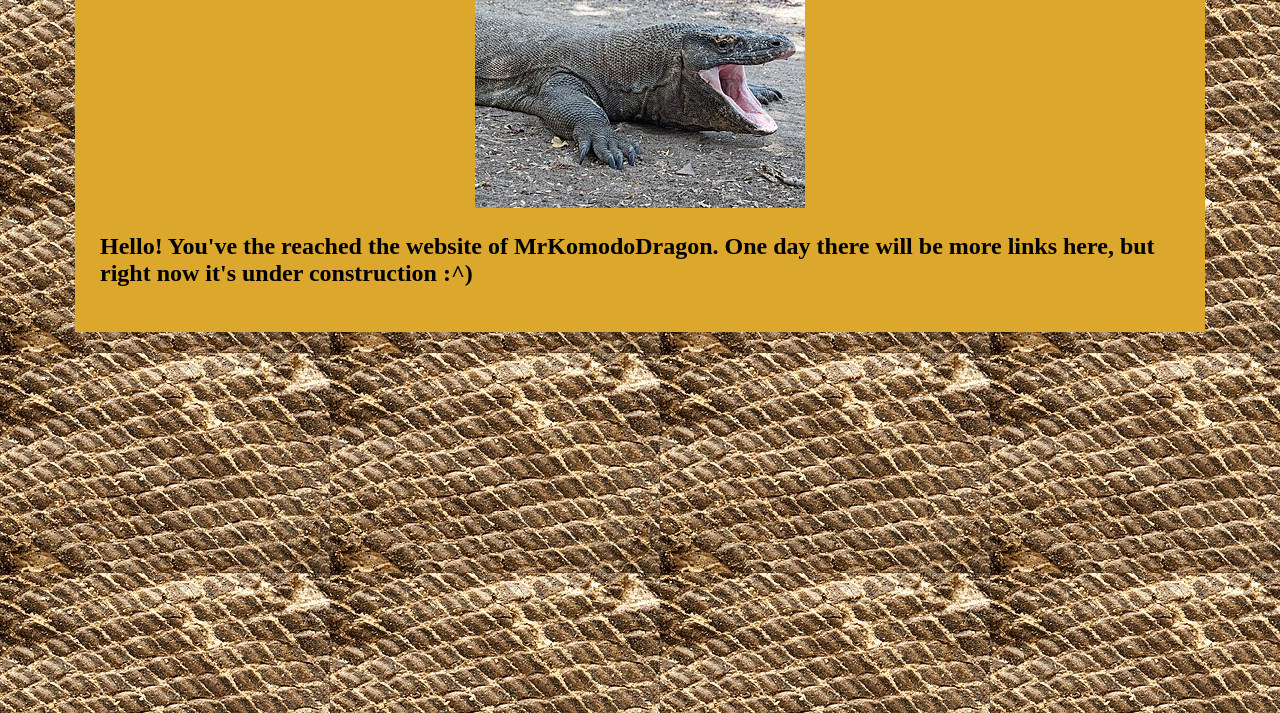
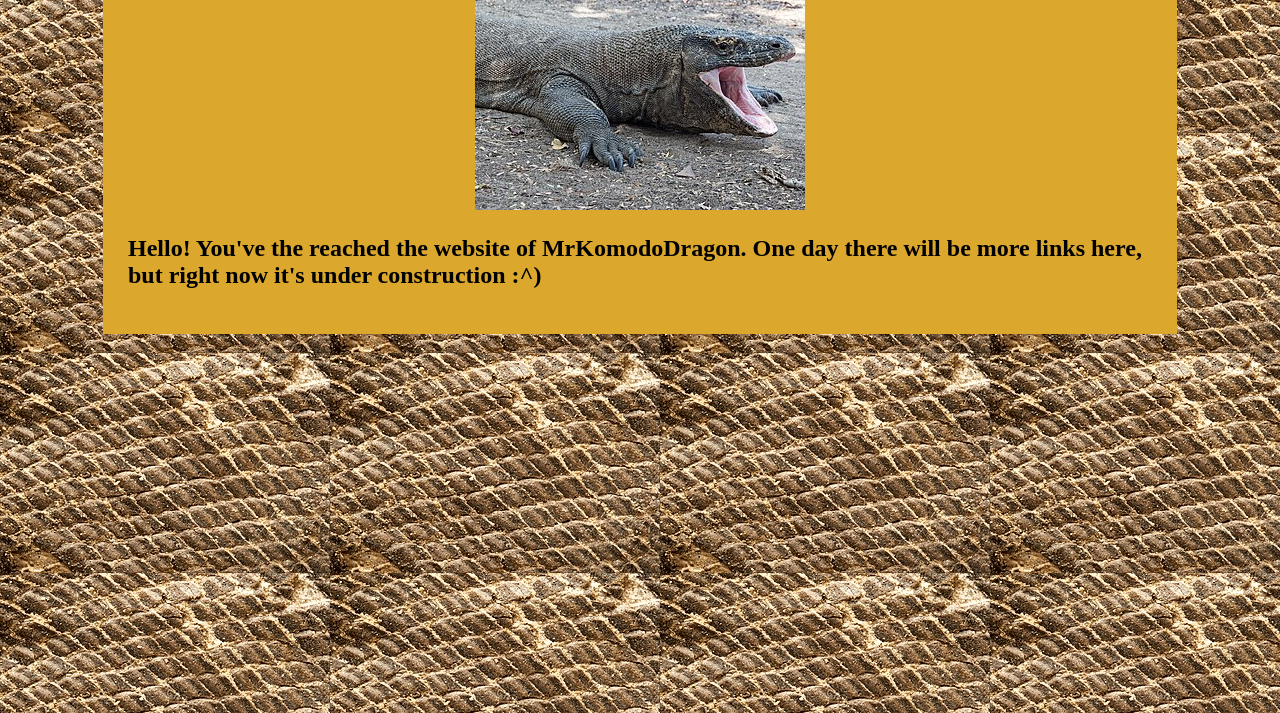
Before and after one commit to MrKomodoDragon/mrkomododragon.github.io, a plain HTML site: page index.html in a window 1280 px wide. Shown: the part 87-800 px from the top of the page. Drawn offline with Linux system fonts and the light colour scheme.

Commit message:
Make div resizable

```diff
--- a/index.html
+++ b/index.html
@@ -9,9 +9,9 @@
 		padding: 25px;
 		gap: 5px;
 		position: relative;
-		width: 100%;
+		width: 80vw;
 		max-width: 1080px;
-		margin: 0 auto;
+		margin: 10 auto;
 		background-color: rgb(219, 167, 44);
 	}
 
```
